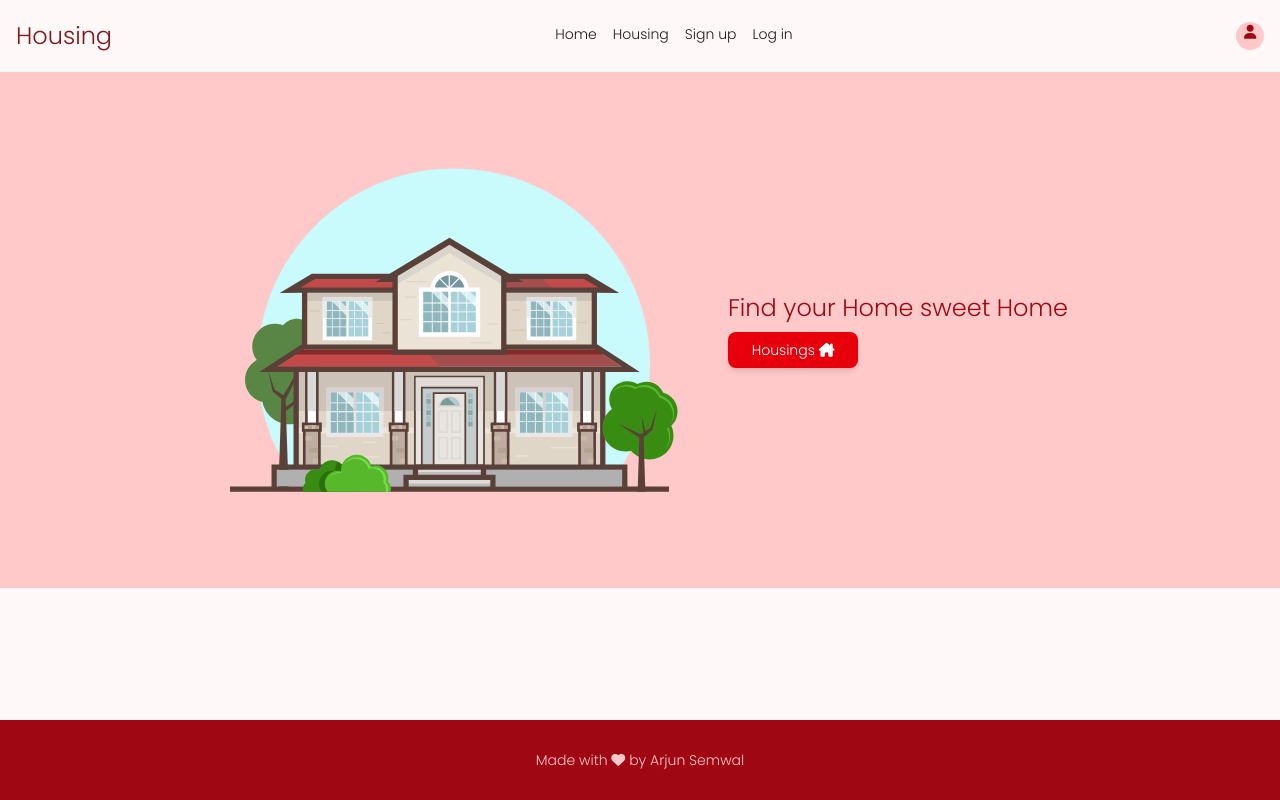
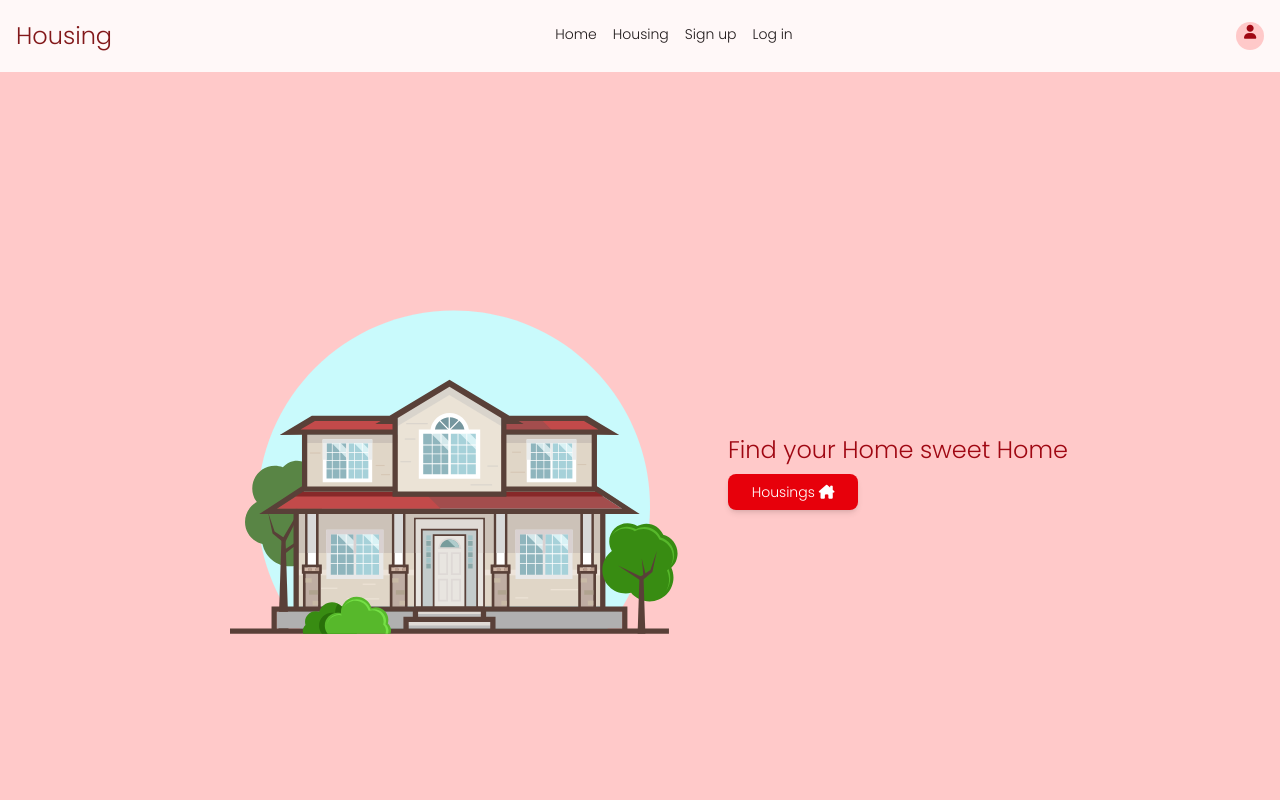
Before and after one commit to ArjunSemwal02/Housing, an Angular app: page / in a window 1280 px wide. Shown: the top 800 px of the page. Built offline with nearby package versions, Linux system fonts and the light colour scheme.

Commit message:
dashboard height corrected

```diff
--- a/src/app/app.html
+++ b/src/app/app.html
@@ -1,5 +1,5 @@
-<div class="min-h-screen pb-20 relative flex flex-col">
+<div class="min-h-screen max-h-fit pb-20 relative">
   <app-navbar />
-  <router-outlet class="" />
+  <router-outlet />
   <app-footer class="absolute w-full bottom-0" />
 </div>
--- a/src/app/pages/dashboard/dashboard.html
+++ b/src/app/pages/dashboard/dashboard.html
@@ -1,4 +1,4 @@
-<div class="bg-red-200 md:flex items-center justify-center">
+<div class="min-h-screen bg-red-200 md:flex items-center justify-center">
   <div
     class="p-0 my-0 mx-auto w-[300px] h-[300px] md:w-[500px] md:h-[500px] md:m-2 overflow-hidden rounded-lg"
   >
```
